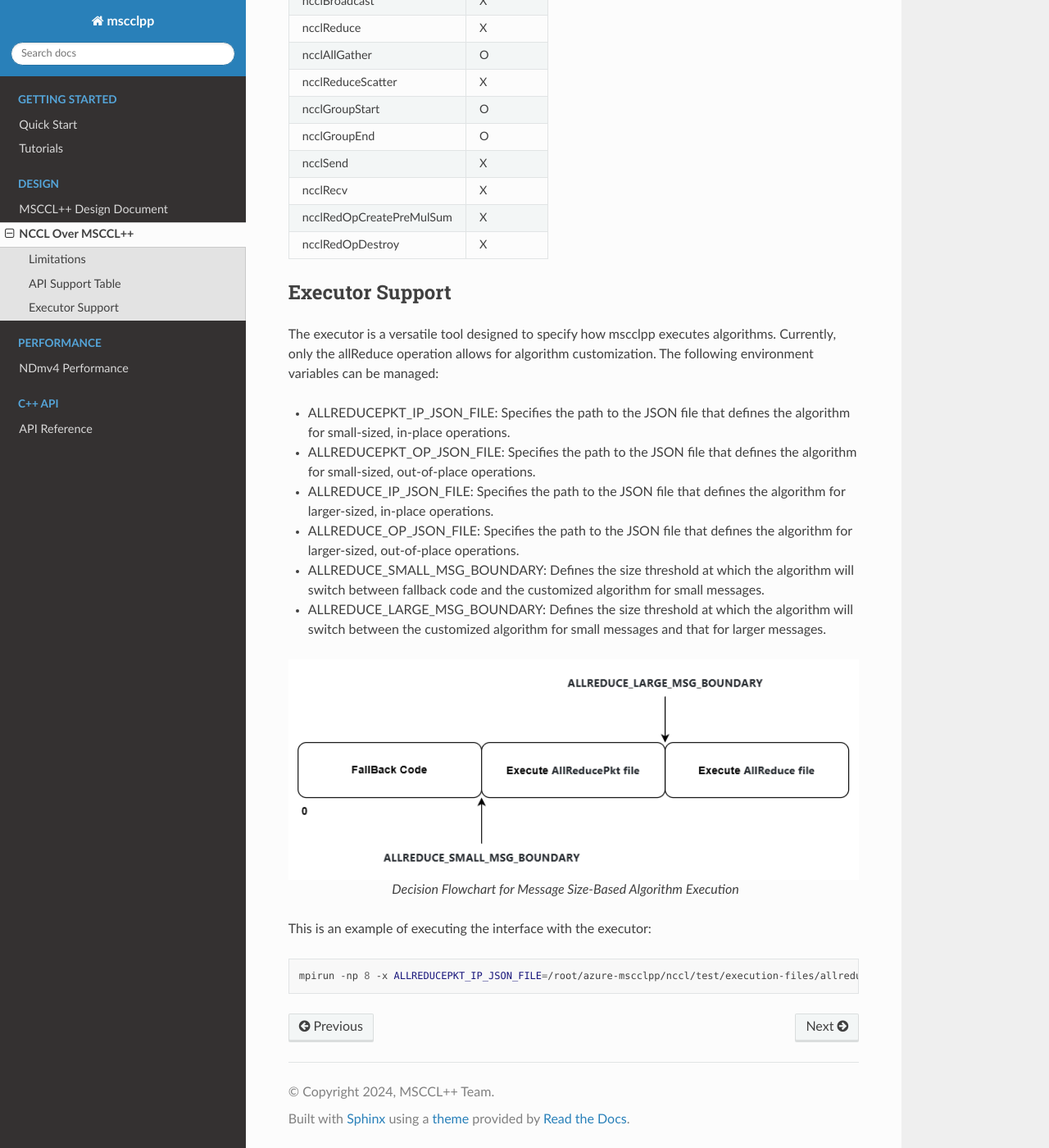
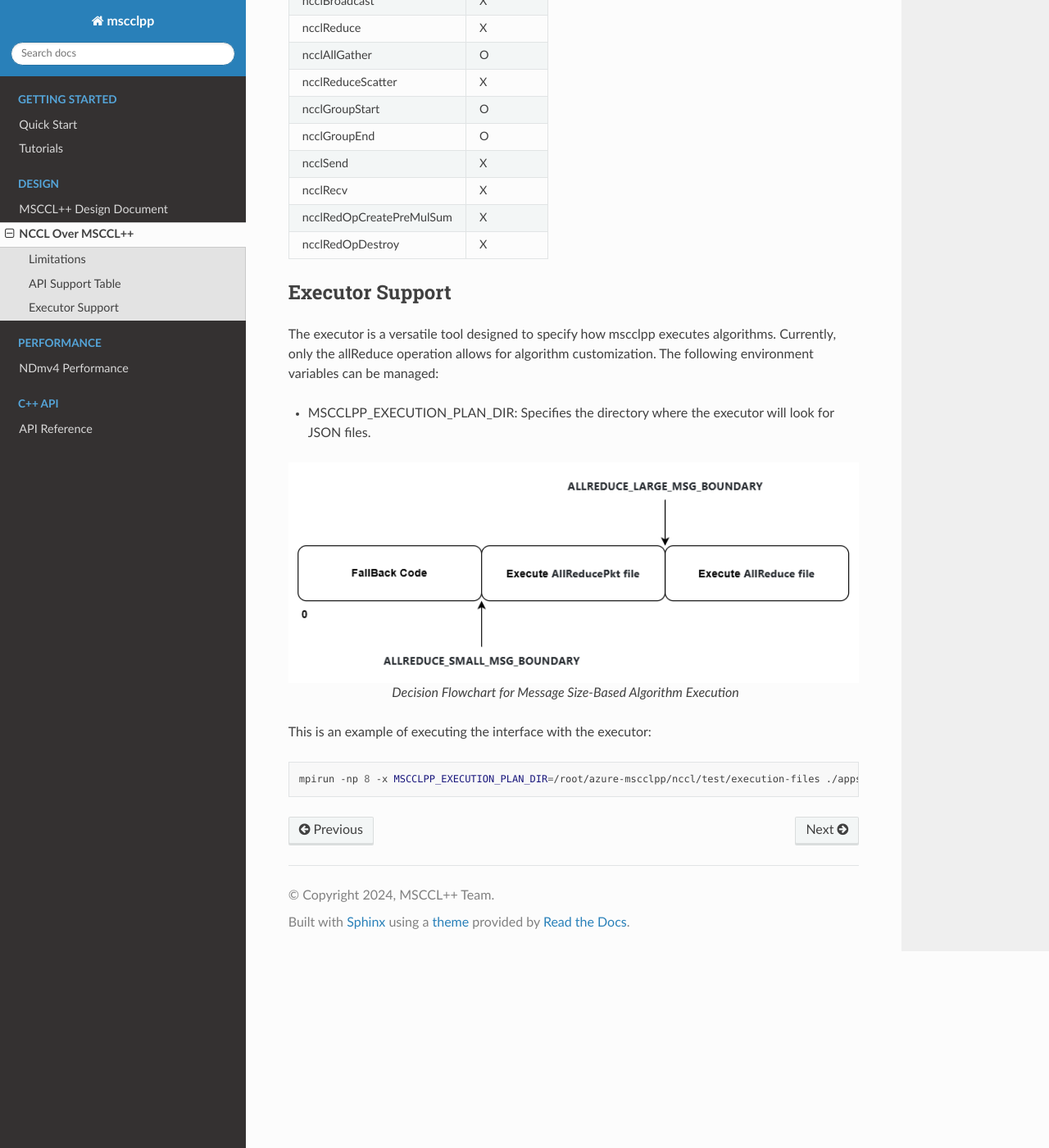
Before and after one commit to microsoft/mscclpp, a Sphinx documentation site: the page built from docs/design/nccl-over-mscclpp.md, in a window 1280 px wide and 1400 px high, scrolled down 1268 px. Shown: the whole window at 82% size. Built offline with Sphinx 7.4.7 and the Read the Docs theme 3.1.0, drawn with Linux system fonts in a browser that asks for light colours.

Commit message:
update doc

````diff
--- a/docs/design/nccl-over-mscclpp.md
+++ b/docs/design/nccl-over-mscclpp.md
@@ -51,12 +51,7 @@ The table below lists all NCCL APIs (v2.21). We may cover more APIs in the futur
 
 The executor is a versatile tool designed to specify how mscclpp executes algorithms. Currently, only the allReduce operation allows for algorithm customization. The following environment variables can be managed:
 
-- ALLREDUCEPKT_IP_JSON_FILE: Specifies the path to the JSON file that defines the algorithm for small-sized, in-place operations.
-- ALLREDUCEPKT_OP_JSON_FILE: Specifies the path to the JSON file that defines the algorithm for small-sized, out-of-place operations.
-- ALLREDUCE_IP_JSON_FILE: Specifies the path to the JSON file that defines the algorithm for larger-sized, in-place operations.
-- ALLREDUCE_OP_JSON_FILE: Specifies the path to the JSON file that defines the algorithm for larger-sized, out-of-place operations.
-- ALLREDUCE_SMALL_MSG_BOUNDARY: Defines the size threshold at which the algorithm will switch between fallback code and the customized algorithm for small messages.
-- ALLREDUCE_LARGE_MSG_BOUNDARY: Defines the size threshold at which the algorithm will switch between the customized algorithm for small messages and that for larger messages.
+- MSCCLPP_EXECUTION_PLAN_DIR: Specifies the directory where the executor will look for JSON files.
 
 ```{figure} ../figs/size_boundary_diagram.png
 :name: MMSCCL++ Abstractions
@@ -68,4 +63,5 @@ Decision Flowchart for Message Size-Based Algorithm Execution
 
 This is an example of executing the interface with the executor:
 ``` bash
-mpirun -np 8 -x ALLREDUCEPKT_IP_JSON_FILE=/root/azure-mscclpp/nccl/test/execution-files/allreducepacket.json -x ALLREDUCE_IP_JSON_FILE=/root/azure-mscclpp/nccl/test/execution-files/allreducesm.json -x ALLREDUCE_SMALL_MSG_BOUNDARY=16K -x ALLREDUCE_LARGE_MSG_BOUNDARY=1M ./apps/nccl/test/nccl_api_test
+mpirun -np 8 -x MSCCLPP_EXECUTION_PLAN_DIR=/root/azure-mscclpp/nccl/test/execution-files ./apps/nccl/test/nccl_api_test
+```
````
